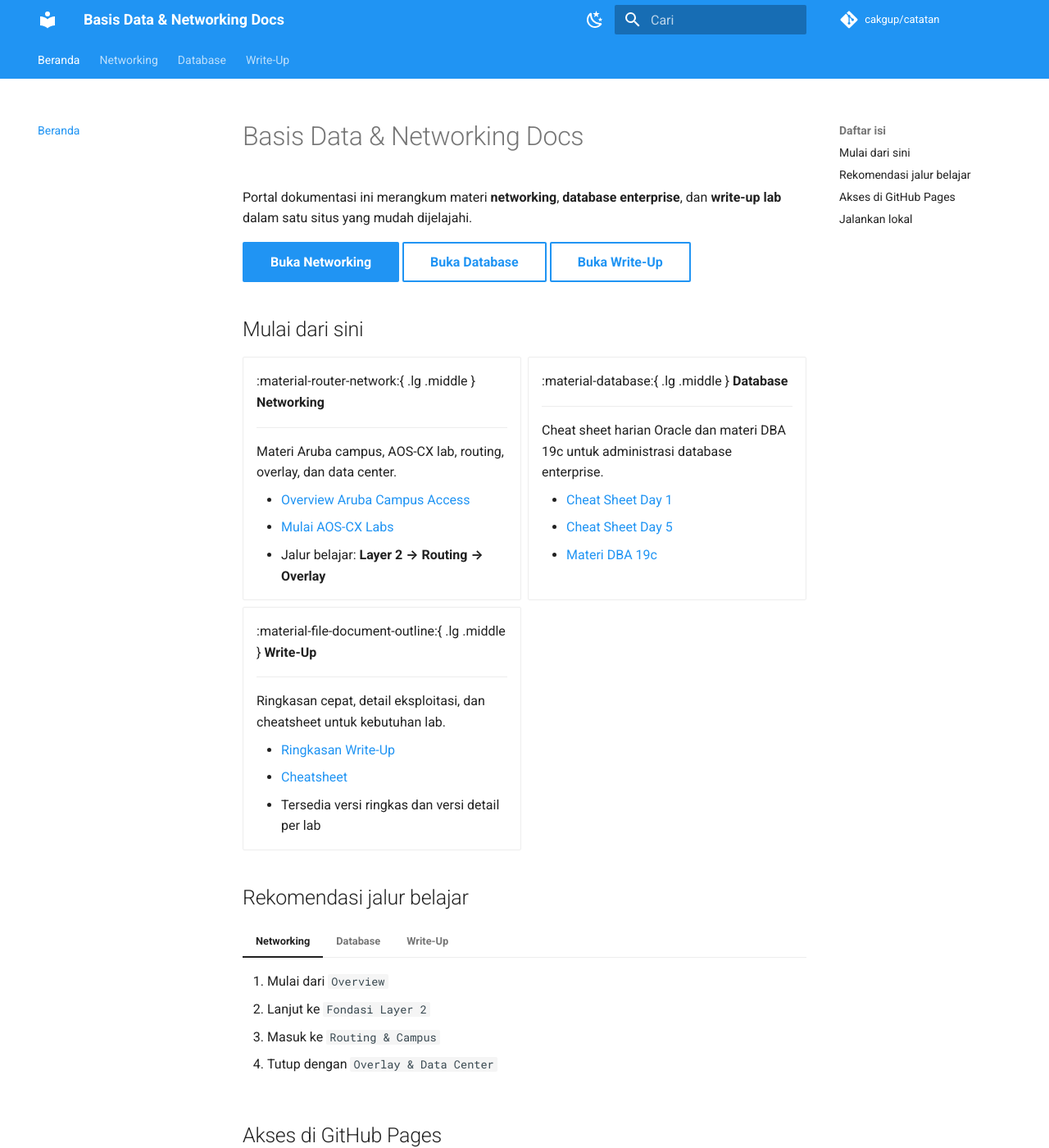
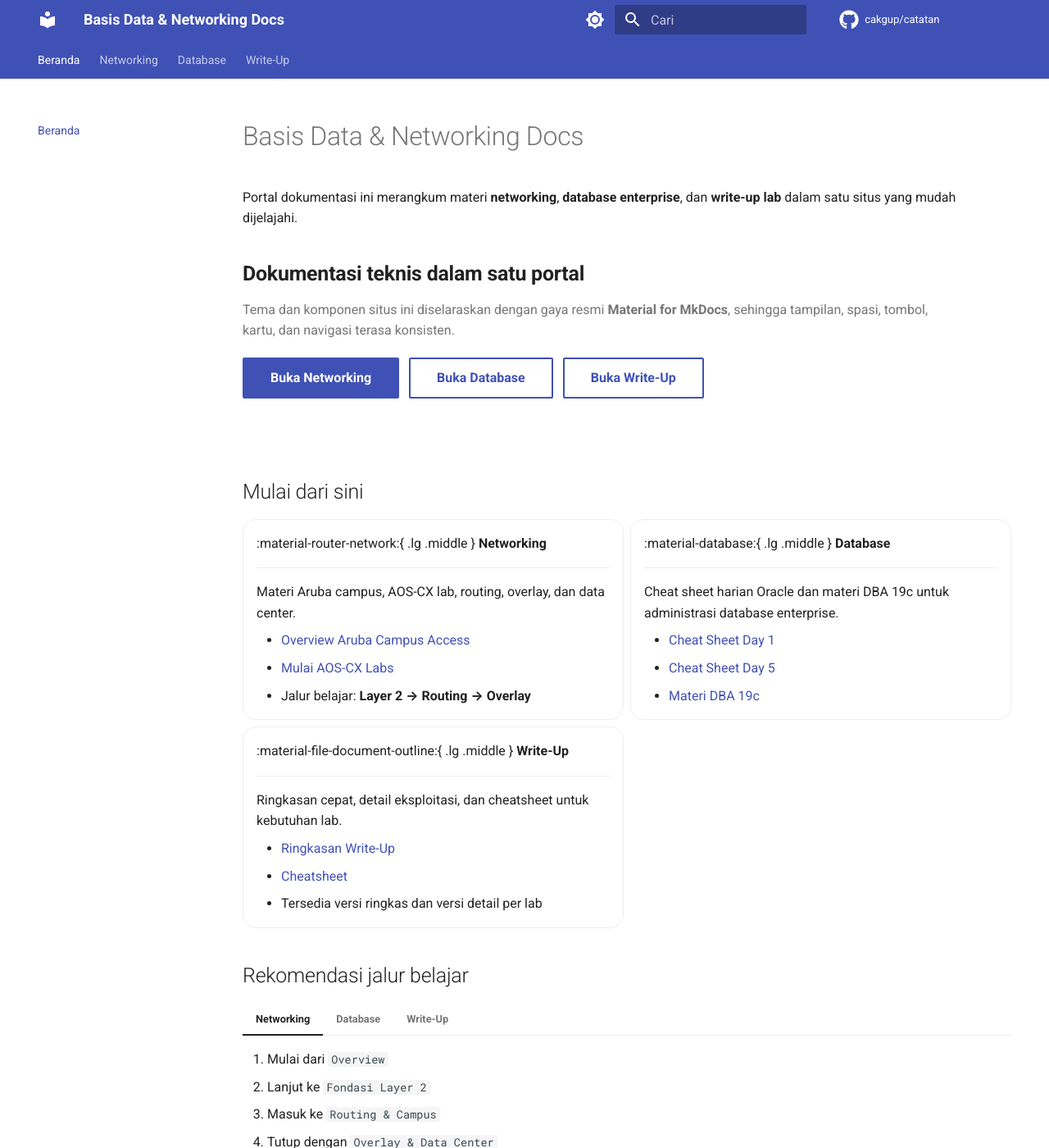
Before and after one commit to cakgup/catatan, an MkDocs documentation site: the page built from docs/index.md, in a window 1280 px wide and 1400 px high. Shown: the whole window at 82% size. Built offline with MkDocs 1.6.1 and Material for MkDocs 9.7.7, drawn with Linux system fonts in a browser that asks for light colours; comment, search, counter and statistics services are not loaded; some of the changed text lies outside the part shown.

Commit message:
Align site styling with Material for MkDocs

```diff
--- a/docs/index.md
+++ b/docs/index.md
@@ -1,10 +1,26 @@
+---
+hide:
+  - toc
+---
+
 # Basis Data & Networking Docs
 
 Portal dokumentasi ini merangkum materi **networking**, **database enterprise**, dan **write-up lab** dalam satu situs yang mudah dijelajahi.
 
+<div class="hero" markdown>
+
+<div class="hero__content" markdown>
+
+## Dokumentasi teknis dalam satu portal
+
+Tema dan komponen situs ini diselaraskan dengan gaya resmi **Material for MkDocs**, sehingga tampilan, spasi, tombol, kartu, dan navigasi terasa konsisten.
+
 [Buka Networking](Networking/HPE_Aruba_Campus_Access/README.md){ .md-button .md-button--primary }
 [Buka Database](<Pelatihan Pengelolaan Basis Data Enterprise, 6 - 10 Juli 2026/cheat_sheet_oracle_day1_command.md>){ .md-button }
 [Buka Write-Up](<Write-Up Lab/README.md>){ .md-button }
+
+</div>
+</div>
 
 ## Mulai dari sini
 
--- /dev/null
+++ b/docs/stylesheets/extra.css
@@ -0,0 +1,36 @@
+.hero {
+  margin: 0 0 2.5rem;
+  padding: 1.2rem 0 0.8rem;
+}
+
+.hero__content {
+  max-width: 42rem;
+}
+
+.hero__content h2 {
+  margin-top: 0;
+  margin-bottom: 0.8rem;
+  font-weight: 700;
+  line-height: 1.2;
+}
+
+.hero__content p {
+  margin-bottom: 1rem;
+  color: var(--md-default-fg-color--light);
+}
+
+.hero .md-button {
+  margin-right: 0.4rem;
+  margin-bottom: 0.5rem;
+}
+
+.md-typeset .grid.cards > ul > li,
+.md-typeset .grid.cards > ol > li {
+  border-radius: 0.8rem;
+}
+
+.md-typeset .grid.cards > ul > li > hr,
+.md-typeset .grid.cards > ol > li > hr {
+  margin-top: 0.8rem;
+  margin-bottom: 0.8rem;
+}
--- a/mkdocs.yml
+++ b/mkdocs.yml
@@ -10,18 +10,21 @@ use_directory_urls: true
 theme:
   name: material
   language: id
+  icon:
+    logo: material/library
+    repo: fontawesome/brands/github
   palette:
     - scheme: default
-      primary: blue
+      primary: indigo
       accent: indigo
       toggle:
-        icon: material/weather-night
+        icon: material/brightness-7
         name: Ganti ke mode gelap
     - scheme: slate
-      primary: blue
+      primary: indigo
       accent: indigo
       toggle:
-        icon: material/weather-sunny
+        icon: material/brightness-4
         name: Ganti ke mode terang
   features:
     - navigation.tabs
@@ -29,6 +32,7 @@ theme:
     - navigation.expand
     - navigation.indexes
     - navigation.instant
+    - navigation.instant.progress
     - navigation.path
     - navigation.top
     - toc.follow
@@ -36,9 +40,22 @@ theme:
     - search.suggest
     - header.autohide
     - content.code.copy
+    - content.tabs.link
 
 plugins:
   - search
+
+extra_css:
+  - stylesheets/extra.css
+
+extra:
+  social:
+    - icon: fontawesome/brands/github
+      link: https://github.com/cakgup/catatan
+      name: GitHub Repository
+  generator: false
+
+copyright: Copyright © 2026 cakgup
 
 markdown_extensions:
   - admonition
```
